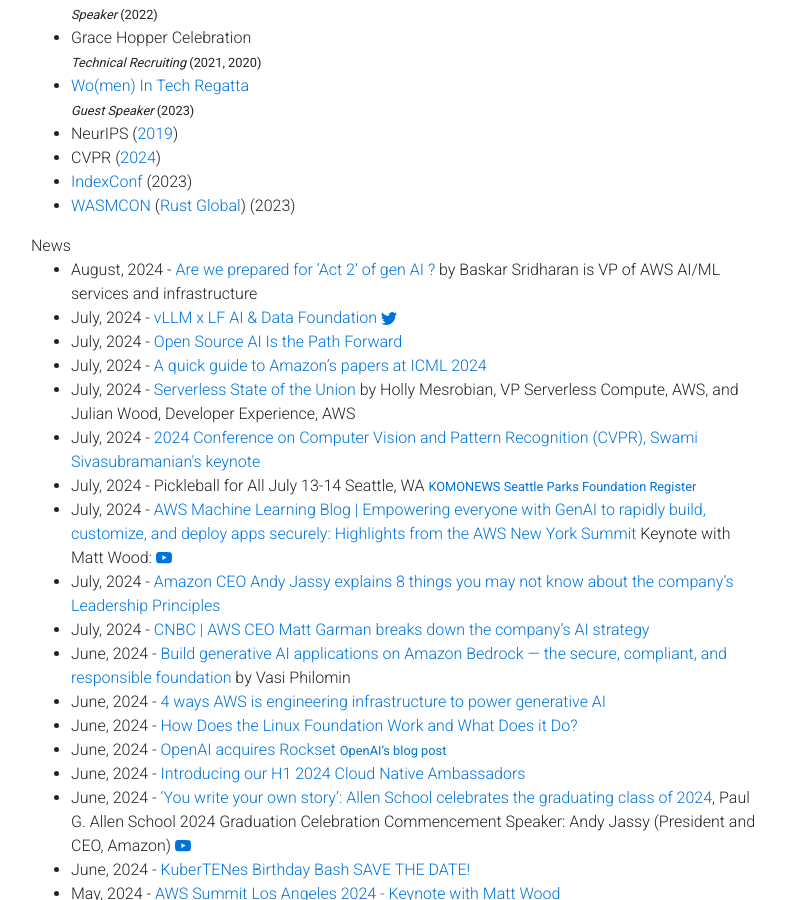
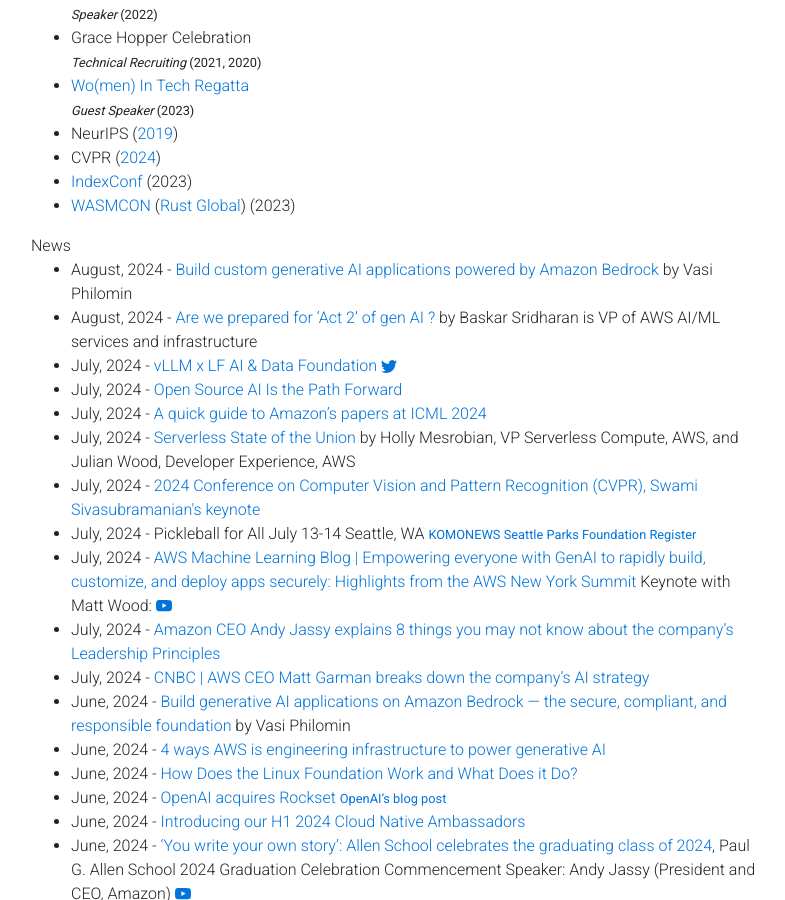
Before and after one commit to gfw001/gfw001.github.io, a Jekyll site: the page portfolio.html, which Jekyll copies as it is, in a window 1280 px wide and 900 px high, scrolled down 1568 px. Shown: the whole window, without its empty margins (54-839 px from the left). Built offline with Jekyll 4.4.1, drawn with Linux system fonts in a browser that asks for light colours; nearby versions of some CDN libraries; a style sheet for code colours, icons or effects is not loaded.

Commit message:
Update portfolio.html

```diff
--- a/portfolio.html
+++ b/portfolio.html
@@ -309,6 +309,9 @@
 
       News
 	<ul>
+	<li>
+	       August, 2024 - <a href="https://aws.amazon.com/blogs/machine-learning/build-custom-generative-ai-applications-powered-by-amazon-bedrock/">Build custom generative AI applications powered by Amazon Bedrock</a> by Vasi Philomin
+	</li>
 	<li>
 	       August, 2024 - <a href="https://venturebeat.com/ai/act-2-in-gen-ai-lets-get-ready-now/">Are we prepared for ‘Act 2’ of gen AI ?</a> by Baskar Sridharan is VP of AWS AI/ML services and infrastructure
 	</li>
```
